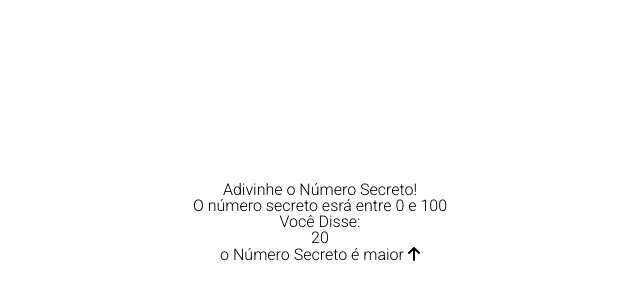
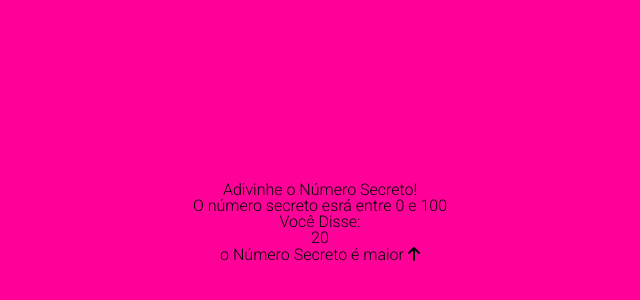
Before and after one commit to FranPastori/Rec_de_voz, a plain HTML site: page index.html in a window 1280 px wide. Shown: the part 178-478 px from the top of the page, without its empty margins (320-960 px from the left). Drawn offline with nearby package versions, Linux system fonts and the light colour scheme.

Commit message:
fundo rosa

```diff
--- a/style.css
+++ b/style.css
@@ -7,7 +7,7 @@
 }
 
 body{
-    background-color: var(--cor);
+    background-color: var(--cor_de_fundo);
     color: black;
     min-height: 100vh;
     display: flex;
```
